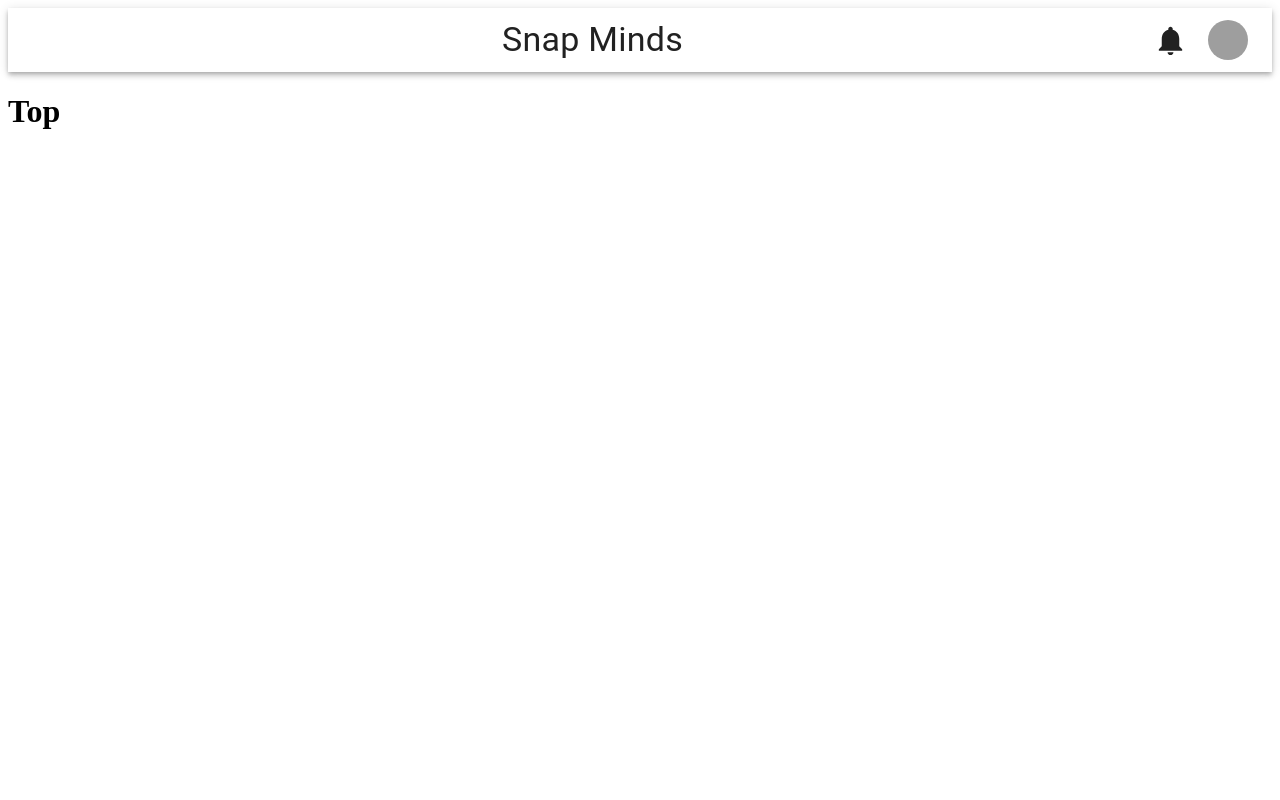
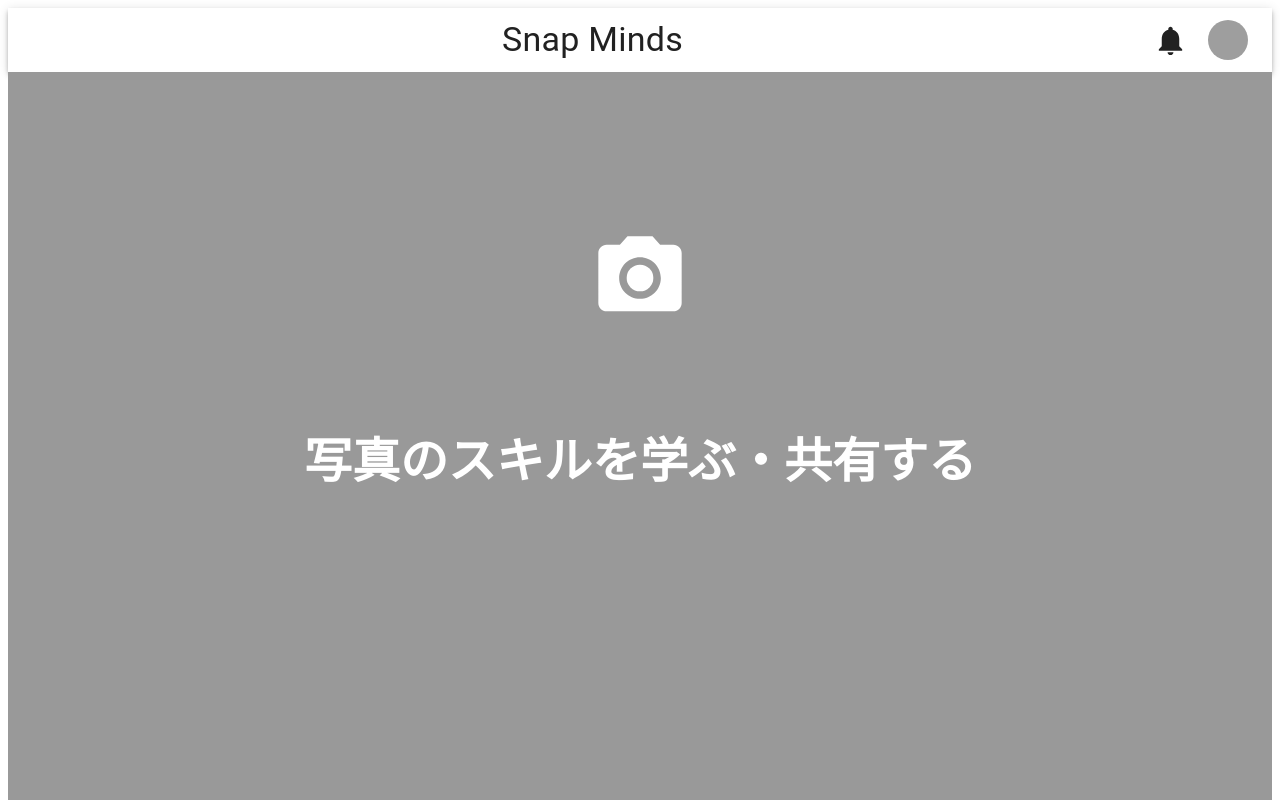
Before and after one commit to Teclub200/SnapMinds_FRONT, a React (Vite) app: page / in a window 1280 px wide. Shown: the top 800 px of the page. Built offline with nearby package versions, Linux system fonts and the light colour scheme; grey boxes are pictures that could not be loaded.

Commit message:
Add Typography

```diff
--- a/src/components/features/top/Top.tsx
+++ b/src/components/features/top/Top.tsx
@@ -1,7 +1,41 @@
+import { Box, Typography } from "@mui/material";
+
+import CameraAltIcon from "@mui/icons-material/CameraAlt";
+
 export const Top = () => {
   return (
     <div>
-      <h1>Top</h1>
+      <Box sx={{ flexGrow: 1, backgroundColor: "#999999" }}>
+        <Box
+          sx={{
+            width: "80%",
+            height: "100vh",
+            margin: "auto",
+            paddingTop: "10%",
+            textAlign: "center",
+          }}
+        >
+          <CameraAltIcon
+            sx={{
+              fontSize: 100,
+              color: "#FFFFFF",
+              marginTop: "30px",
+            }}
+          />
+          <Typography
+            variant="h3"
+            component="div"
+            sx={{
+              flexGrow: 1,
+              color: "#FFFFFF",
+              fontWeight: "bold",
+              marginTop: "10%",
+            }}
+          >
+            写真のスキルを学ぶ・共有する
+          </Typography>
+        </Box>
+      </Box>
     </div>
   );
 };
```
